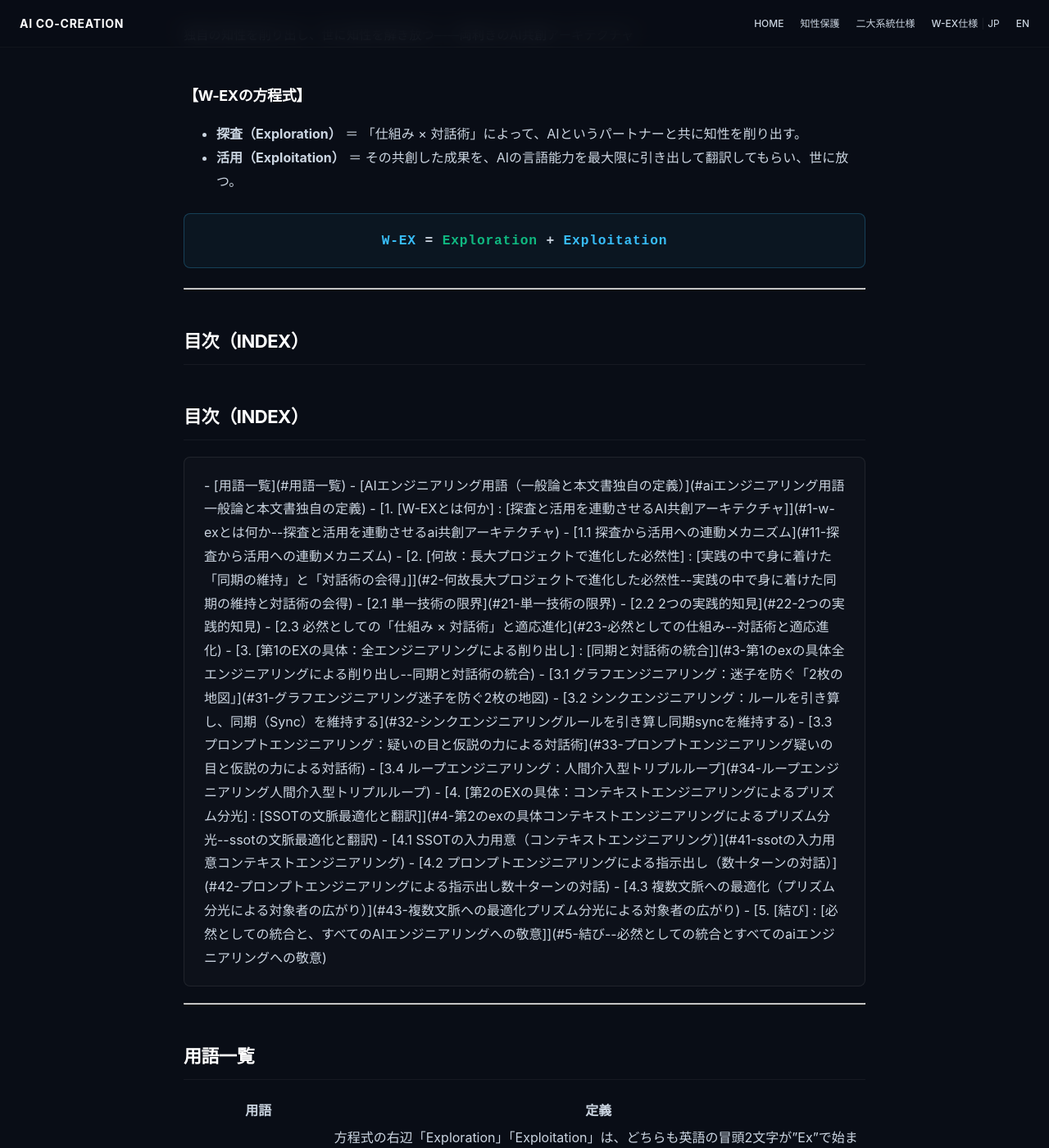
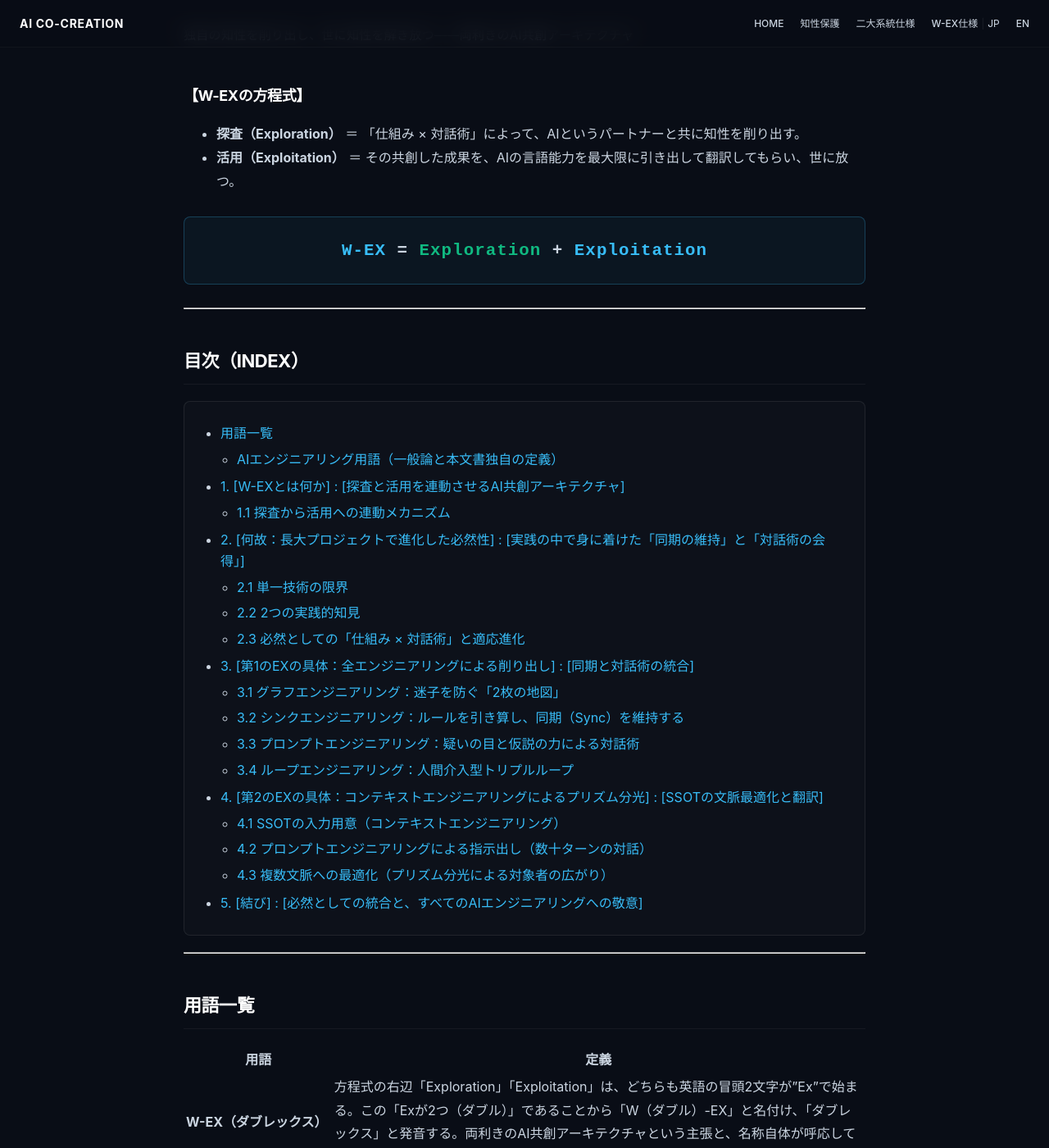
Before and after one commit to AtsutaEito/ai-co-creation, a Jekyll site: the page built from w-ex.md, in a window 1280 px wide and 1400 px high, scrolled down 715 px. Shown: the whole window at 82% size. Built offline with Jekyll 4.4.1, drawn with Linux system fonts in a browser that asks for light colours.

Commit message:
Update w-ex.md

```diff
--- a/w-ex.md
+++ b/w-ex.md
@@ -19,7 +19,7 @@ lang: ja
 - **探査（Exploration）** ＝ 「仕組み × 対話術」によって、AIというパートナーと共に知性を削り出す。
 - **活用（Exploitation）** ＝ その共創した成果を、AIの言語能力を最大限に引き出して翻訳してもらい、世に放つ。
 
-<div style="text-align: center; margin: 24px 0; padding: 18px; background: rgba(56, 189, 248, 0.05); border: 1px solid rgba(56, 189, 248, 0.25); border-radius: 8px; font-size: 1.25em; font-weight: 700; letter-spacing: 0.05em; font-family: monospace;">
+<div style="text-align: center; margin: 28px 0; padding: 22px; background: rgba(56, 189, 248, 0.05); border: 1px solid rgba(56, 189, 248, 0.25); border-radius: 8px; font-size: 1.6em; font-weight: 700; letter-spacing: 0.05em; font-family: monospace;">
   <span style="color: #38bdf8;">W-EX</span> = <span style="color: #10b981;">Exploration</span> + <span style="color: #38bdf8;">Exploitation</span>
 </div>
 
@@ -27,36 +27,49 @@ lang: ja
 
 ## 目次（INDEX）
 
-## 目次（INDEX）
-
 <div style="background: rgba(255, 255, 255, 0.02); border: 1px solid rgba(255, 255, 255, 0.08); border-radius: 8px; padding: 20px 24px; margin: 20px 0;">
   <style>
-    .wex-toc a { color: #38bdf8 !important; text-decoration: none; }
-    .wex-toc a:hover { color: #bae6fd !important; text-decoration: underline; }
-    .wex-toc li { margin: 6px 0; }
+    .wex-toc-list { list-style-type: disc; padding-left: 20px; margin: 0; }
+    .wex-toc-list ul { list-style-type: circle; padding-left: 20px; margin: 4px 0 8px 0; }
+    .wex-toc-list li { margin: 6px 0; line-height: 1.6; }
+    .wex-toc-list a { color: #38bdf8 !important; text-decoration: none; }
+    .wex-toc-list a:hover { color: #bae6fd !important; text-decoration: underline; }
   </style>
-  <div class="wex-toc">
-
-- [用語一覧](#用語一覧)
-  - [AIエンジニアリング用語（一般論と本文書独自の定義）](#aiエンジニアリング用語一般論と本文書独自の定義)
-- [1. [W-EXとは何か] : [探査と活用を連動させるAI共創アーキテクチャ]](#1-w-exとは何か--探査と活用を連動させるai共創アーキテクチャ)
-  - [1.1 探査から活用への連動メカニズム](#11-探査から活用への連動メカニズム)
-- [2. [何故：長大プロジェクトで進化した必然性] : [実践の中で身に着けた「同期の維持」と「対話術の会得」]](#2-何故長大プロジェクトで進化した必然性--実践の中で身に着けた同期の維持と対話術の会得)
-  - [2.1 単一技術の限界](#21-単一技術の限界)
-  - [2.2 2つの実践的知見](#22-2つの実践的知見)
-  - [2.3 必然としての「仕組み × 対話術」と適応進化](#23-必然としての仕組み--対話術と適応進化)
-- [3. [第1のEXの具体：全エンジニアリングによる削り出し] : [同期と対話術の統合]](#3-第1のexの具体全エンジニアリングによる削り出し--同期と対話術の統合)
-  - [3.1 グラフエンジニアリング：迷子を防ぐ「2枚の地図」](#31-グラフエンジニアリング迷子を防ぐ2枚の地図)
-  - [3.2 シンクエンジニアリング：ルールを引き算し、同期（Sync）を維持する](#32-シンクエンジニアリングルールを引き算し同期syncを維持する)
-  - [3.3 プロンプトエンジニアリング：疑いの目と仮説の力による対話術](#33-プロンプトエンジニアリング疑いの目と仮説の力による対話術)
-  - [3.4 ループエンジニアリング：人間介入型トリプルループ](#34-ループエンジニアリング人間介入型トリプルループ)
-- [4. [第2のEXの具体：コンテキストエンジニアリングによるプリズム分光] : [SSOTの文脈最適化と翻訳]](#4-第2のexの具体コンテキストエンジニアリングによるプリズム分光--ssotの文脈最適化と翻訳)
-  - [4.1 SSOTの入力用意（コンテキストエンジニアリング）](#41-ssotの入力用意コンテキストエンジニアリング)
-  - [4.2 プロンプトエンジニアリングによる指示出し（数十ターンの対話）](#42-プロンプトエンジニアリングによる指示出し数十ターンの対話)
-  - [4.3 複数文脈への最適化（プリズム分光による対象者の広がり）](#43-複数文脈への最適化プリズム分光による対象者の広がり)
-- [5. [結び] : [必然としての統合と、すべてのAIエンジニアリングへの敬意]](#5-結び--必然としての統合とすべてのaiエンジニアリングへの敬意)
-
-  </div>
+  <ul class="wex-toc-list">
+    <li><a href="#用語一覧">用語一覧</a>
+      <ul>
+        <li><a href="#aiエンジニアリング用語一般論と本文書独自の定義">AIエンジニアリング用語（一般論と本文書独自の定義）</a></li>
+      </ul>
+    </li>
+    <li><a href="#1-w-exとは何か--探査と活用を連動させるai共創アーキテクチャ">1. [W-EXとは何か] : [探査と活用を連動させるAI共創アーキテクチャ]</a>
+      <ul>
+        <li><a href="#11-探査から活用への連動メカニズム">1.1 探査から活用への連動メカニズム</a></li>
+      </ul>
+    </li>
+    <li><a href="#2-何故長大プロジェクトで進化した必然性--実践の中で身に着けた同期の維持と対話術の会得">2. [何故：長大プロジェクトで進化した必然性] : [実践の中で身に着けた「同期の維持」と「対話術の会得」]</a>
+      <ul>
+        <li><a href="#21-単一技術の限界">2.1 単一技術の限界</a></li>
+        <li><a href="#22-2つの実践的知見">2.2 2つの実践的知見</a></li>
+        <li><a href="#23-必然としての仕組み--対話術と適応進化">2.3 必然としての「仕組み × 対話術」と適応進化</a></li>
+      </ul>
+    </li>
+    <li><a href="#3-第1のexの具体全エンジニアリングによる削り出し--同期と対話術の統合">3. [第1のEXの具体：全エンジニアリングによる削り出し] : [同期と対話術の統合]</a>
+      <ul>
+        <li><a href="#31-グラフエンジニアリング迷子を防ぐ2枚の地図">3.1 グラフエンジニアリング：迷子を防ぐ「2枚の地図」</a></li>
+        <li><a href="#32-シンクエンジニアリングルールを引き算し同期syncを維持する">3.2 シンクエンジニアリング：ルールを引き算し、同期（Sync）を維持する</a></li>
+        <li><a href="#33-プロンプトエンジニアリング疑いの目と仮説の力による対話術">3.3 プロンプトエンジニアリング：疑いの目と仮説の力による対話術</a></li>
+        <li><a href="#34-ループエンジニアリング人間介入型トリプルループ">3.4 ループエンジニアリング：人間介入型トリプルループ</a></li>
+      </ul>
+    </li>
+    <li><a href="#4-第2のexの具体コンテキストエンジニアリングによるプリズム分光--ssotの文脈最適化と翻訳">4. [第2のEXの具体：コンテキストエンジニアリングによるプリズム分光] : [SSOTの文脈最適化と翻訳]</a>
+      <ul>
+        <li><a href="#41-ssotの入力用意コンテキストエンジニアリング">4.1 SSOTの入力用意（コンテキストエンジニアリング）</a></li>
+        <li><a href="#42-プロンプトエンジニアリングによる指示出し数十ターンの対話">4.2 プロンプトエンジニアリングによる指示出し（数十ターンの対話）</a></li>
+        <li><a href="#43-複数文脈への最適化プリズム分光による対象者の広がり">4.3 複数文脈への最適化（プリズム分光による対象者の広がり）</a></li>
+      </ul>
+    </li>
+    <li><a href="#5-結び--必然としての統合とすべてのaiエンジニアリングへの敬意">5. [結び] : [必然としての統合と、すべてのAIエンジニアリングへの敬意]</a></li>
+  </ul>
 </div>
 
 ---
```
